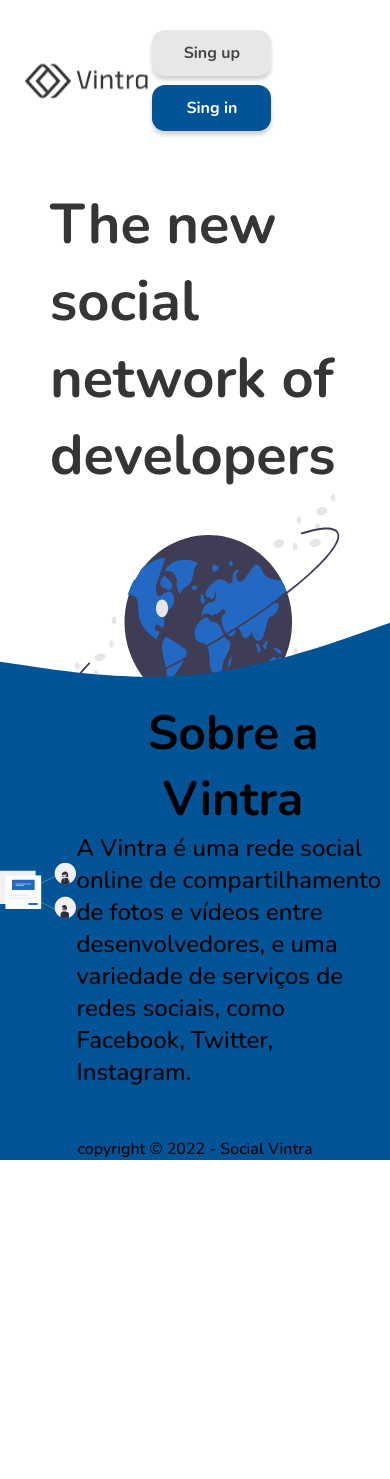
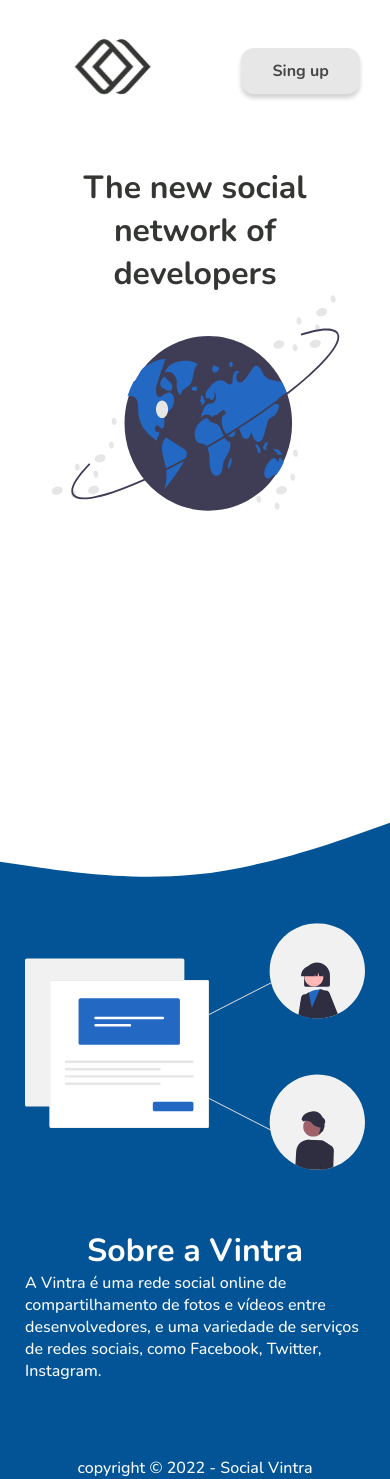
Before and after one commit to Social-Vintra/vintra, a Next.js app: page / in a window 390 px wide. Before the commit the page ends 1160 px from the top, so only its background shows below. Built offline with nearby package versions, Linux system fonts and the light colour scheme.

Commit message:
feat/ add responsives features

```diff
--- a/components/button/index.js
+++ b/components/button/index.js
@@ -1,6 +1,6 @@
 import styles from "../../styles/styleDefault.module.css";
 const Button = ({ text, value, background, href, className, color }) => {
-  let buttonDefault = `${className} ${styles.buttonDefault}`;
+  let buttonDefault = `${styles.buttonDefault} ${className} `;
   return (
     <button
       value={value}
--- a/pages/index.js
+++ b/pages/index.js
@@ -15,12 +15,24 @@
         <meta name="descripiton" content="Guild de Albion Online" />
       </Head>
       <header className={styles.homeHeader}>
+        <div className={styles.homeHeaderLogos}>
+          <div className={styles.homeHeaderLogo}>
             <Image
               src="/logo.svg"
               width="145"
               height="45"
               alt="logo tipo da social vintra"
             />
+          </div>
+          <div className={styles.homeHeaderLogotipo}>
+            <Image
+              src="/logotipo.svg"
+              width="175"
+              height="85"
+              alt="logo tipo da social vintra"
+            />
+          </div>
+        </div>
         <div>
           <Button
             href="#"
@@ -63,7 +75,7 @@
         </div>
         <div className={styles.homeFooterContent}>
           <div className={styles.homeFooterContentSobre}>
-            <div>
+            <div className={styles.homeFooterContentSobreSVG}>
               <Image
                 src="/posts.svg"
                 width="470"
--- a/styles/home.module.css
+++ b/styles/home.module.css
@@ -1,8 +1,17 @@
+.container {
+  margin: auto;
+  width: 100%;
+  max-width: 1440px;
+}
+
 .homeHeader {
   display: flex;
   justify-content: space-between;
   align-items: center;
   margin: 25px;
+}
+.homeHeaderLogotipo {
+  display: none;
 }
 .homeMain {
   display: flex;
@@ -13,11 +22,13 @@
   color: #343633;
 }
 .homeMain div h1 {
-  font-size: 3.5rem;
-  max-width: 25rem;
+  text-align: left;
+  font-size: clamp(2rem, 10vw, 4vw);
+  max-width: max(25rem, 35rem);
 }
 .homeFooter {
   width: 100%;
+  max-width: 1440px;
   height: 25px;
   position: absolute;
   bottom: 0;
@@ -26,17 +37,17 @@
 
 .homeFooterSVG {
   width: 100%;
-  margin-top: -200px;
   overflow: hidden;
 }
 
 .homeFooterContent {
   background-color: #025496;
-  margin-top: -20px;
+  margin-top: -25px;
+  color: #fcfcfc;
 }
 .homeFooterContent h4 {
   font-weight: 400;
-  font-size: 1rem;
+  font-size: clamp(1rem, 1vw, 15vw);
 }
 .homeFooterContentSobre {
   margin: 0 auto;
@@ -45,11 +56,15 @@
   justify-content: space-around;
   align-items: center;
   margin-bottom: 50px;
+  flex-flow: row wrap;
+}
+.homeFooterContentSobre div {
+  margin: 25px;
 }
 .homeFooterContentSobreText {
   text-align: left;
-  font-size: 1.5rem;
-  max-width: 25rem;
+  font-size: clamp(1rem, 2vw, 4vw);
+  max-width: 75rem;
 }
 
 .homeFooterContentSobreText p {
@@ -57,5 +72,26 @@
 }
 .homeFooterContentSobreText h2 {
   text-align: center;
-  font-size: 3rem;
+  font-size: clamp(2rem, 2vw, 4vw);
 }
+@media (max-width: 1440px) {
+  .homeFooterContentSobreText {
+    max-width: 25rem;
+  }
+}
+@media (max-width: 1130px) {
+  .homeMain div h1 {
+    text-align: center;
+  }
+}
+@media (max-width: 480px) {
+  .homeHeader button:nth-child(2) {
+    display: none;
+  }
+  .homeHeaderLogotipo {
+    display: block;
+  }
+  .homeHeaderLogo {
+    display: none;
+  }
+}
--- a/styles/styleDefault.module.css
+++ b/styles/styleDefault.module.css
@@ -10,6 +10,10 @@
   cursor: pointer;
   transition: all 0.1s ease-in-out;
 }
+.homeFooterContentSobreSVG {
+  margin: 50px;
+  background-color: red;
+}
 .buttonDefault:hover {
   opacity: 80%;
   transition: all 0.1s ease-in-out;
```
Also changed, not shown: public/logotipo.svg (added). Lines whose indentation alone changed are shown as unchanged.
